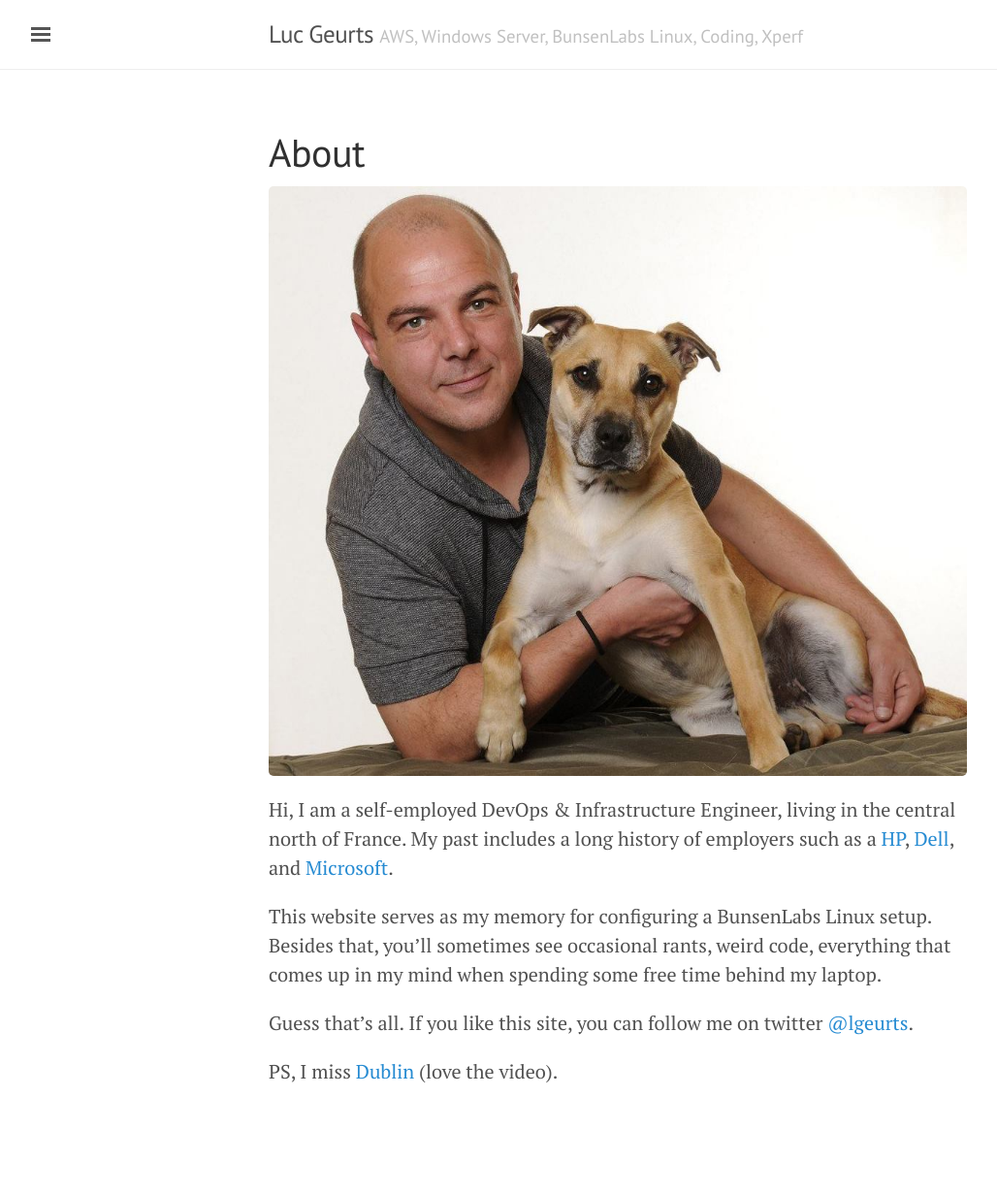
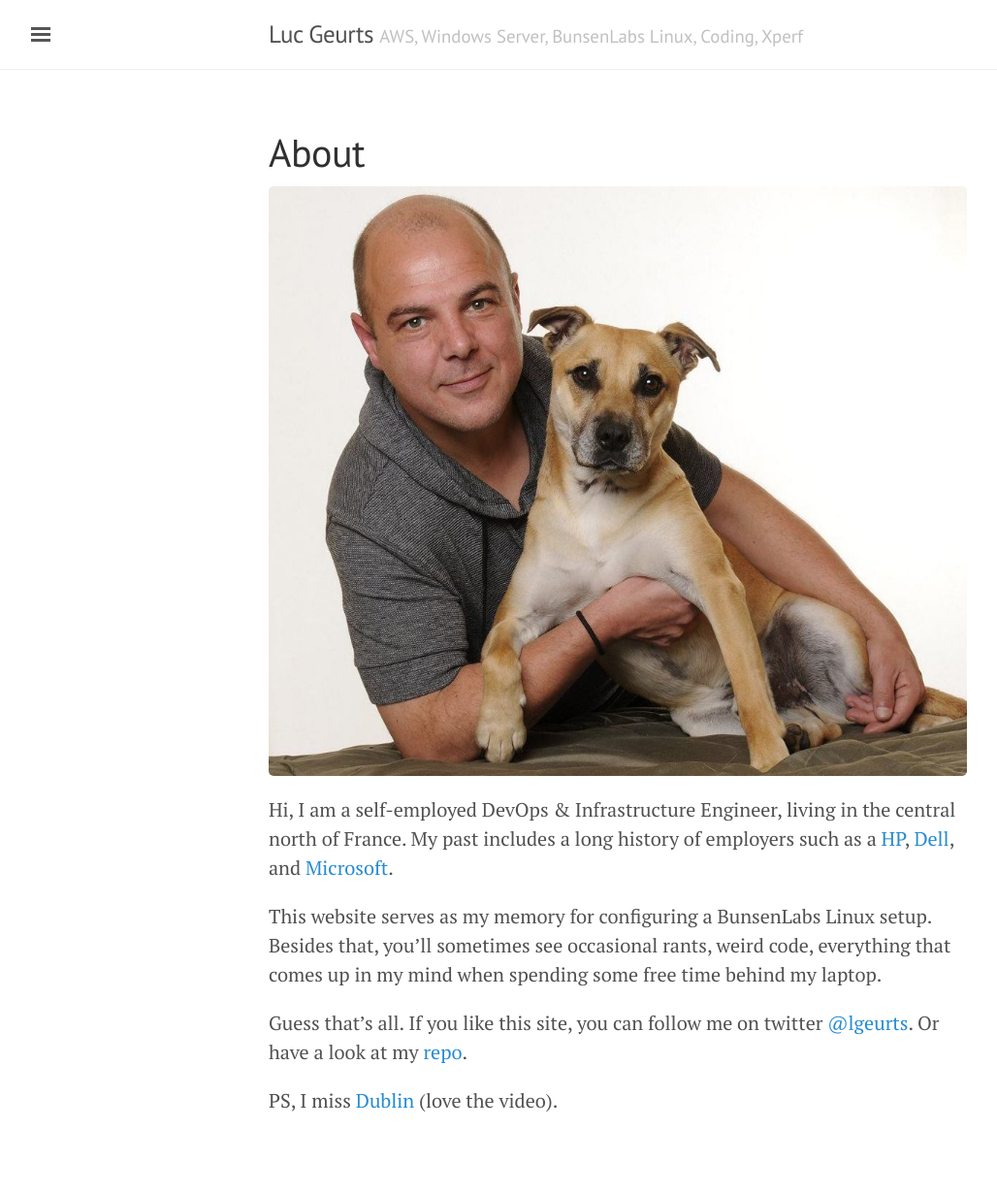
Before and after one commit to lgeurts/lgeurts.github.io, a Jekyll site: the page built from about.md, in a window 1280 px wide. Shown: the whole page at 97% size, without its empty margins (3-1031 px from the left). Built offline with Jekyll 4.4.1, drawn with Linux system fonts in a browser that asks for light colours; before the commit the page ends 1200 px from its top, so only the background shows below that.

Commit message:
Update about.md

```diff
--- a/about.md
+++ b/about.md
@@ -11,6 +11,6 @@ My past includes a long history of employers such as a [HP](http://https://www.h
 This website serves as my memory for configuring a BunsenLabs Linux setup.
 Besides that, you'll sometimes see occasional rants, weird code, everything that comes up in my mind when spending some free time behind my laptop.
 
-Guess that's all. If you like this site, you can follow me on twitter [@lgeurts](https://twitter.com/lgeurts).
+Guess that's all. If you like this site, you can follow me on twitter [@lgeurts](https://twitter.com/lgeurts). Or have a look at my [repo](https://github.com/lgeurts/lgeurts.github.io).
 
 PS, I miss [Dublin](https://www.youtube.com/watch?v=LV5QYfpKvEE) (love the video).
```
